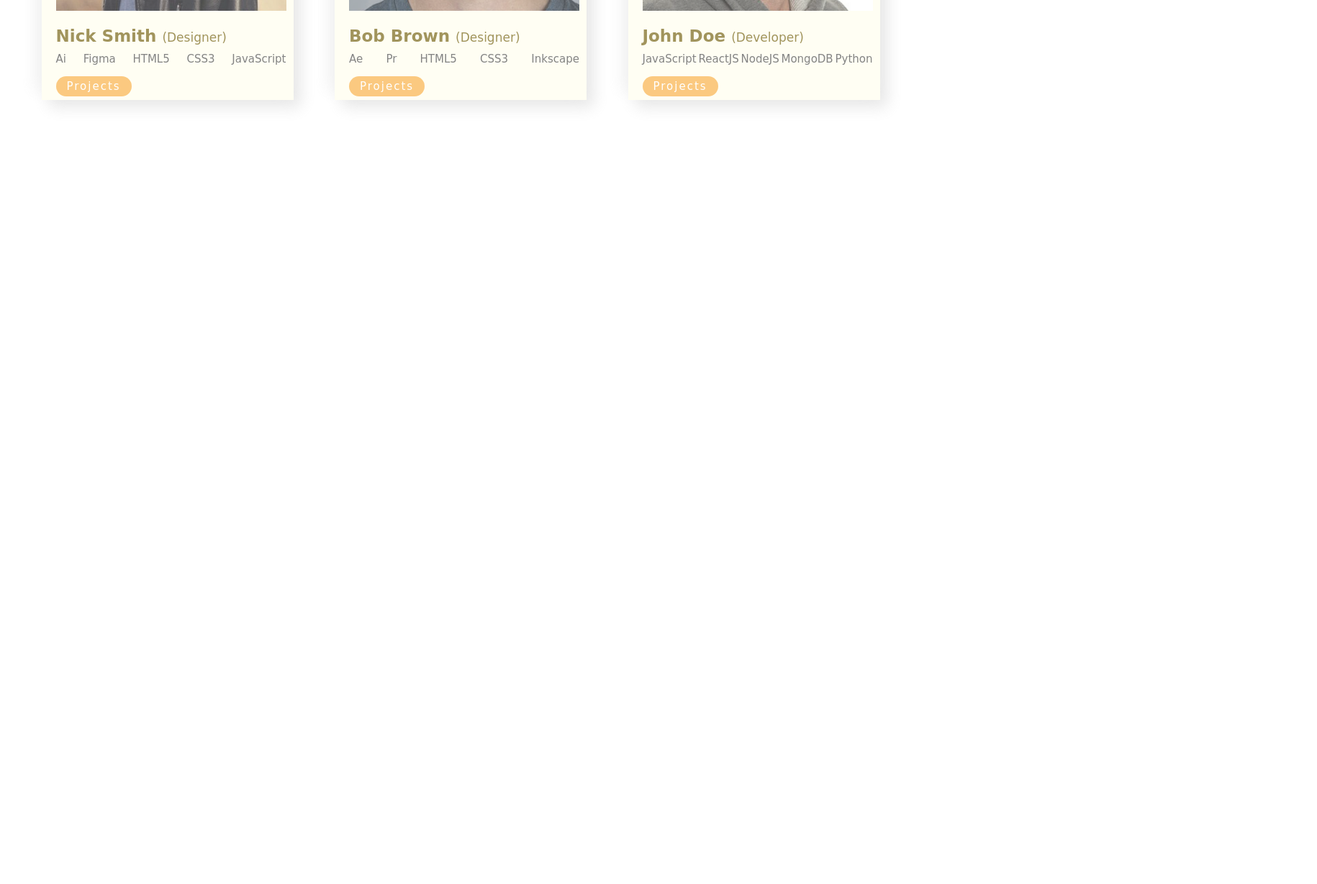
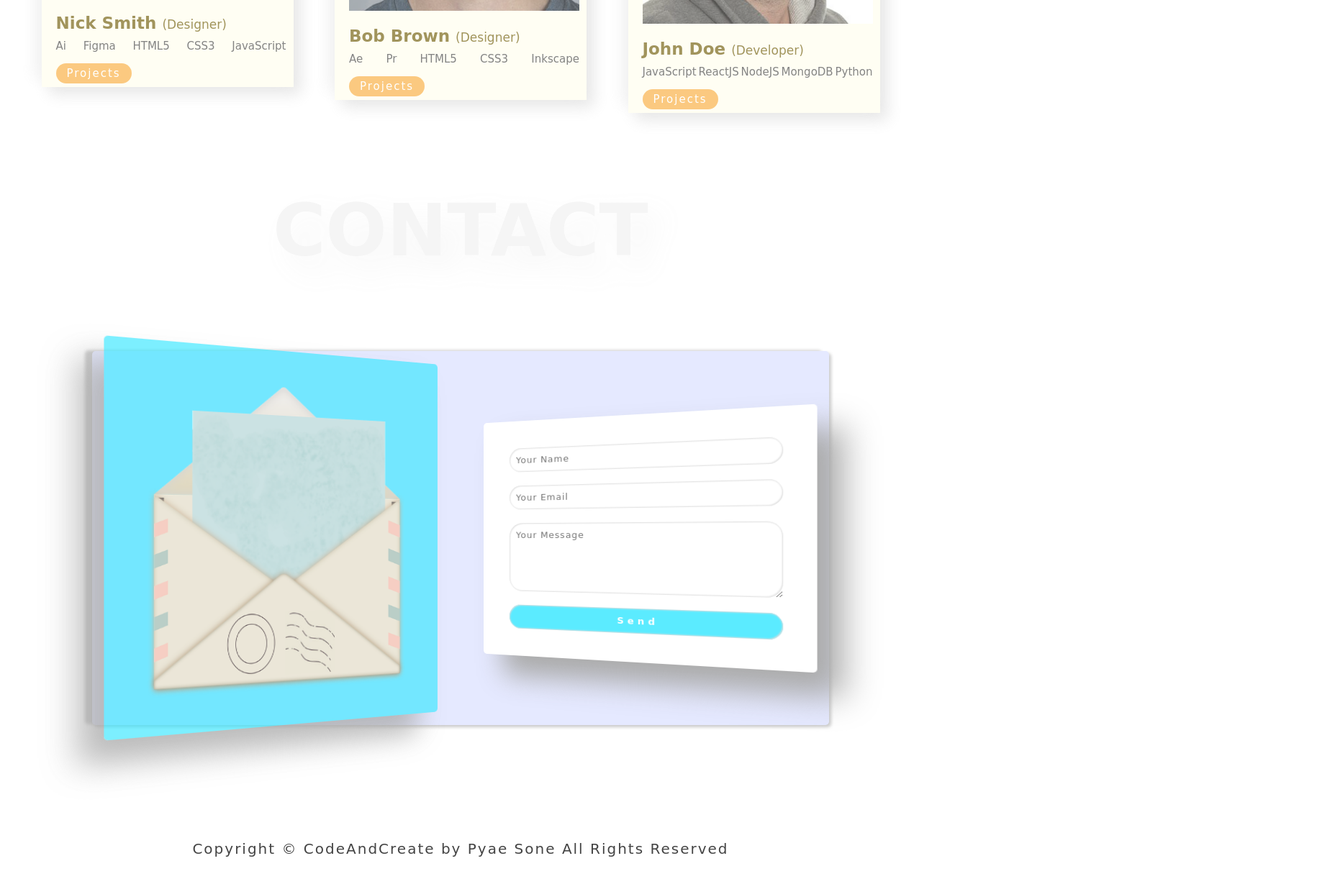
Before and after one commit to pyaesonepsn/Creative-Design, a plain HTML site: page index.html in a window 1280 px wide. Shown: the part 2193-3422 px from the top of the page at 72% size, 1830 px wide, since content can reach past the window. Before the commit the page ends 2400 px from the top, so only its background shows below. Drawn offline with Linux system fonts and the light colour scheme; a web font is replaced by a local one.

Commit message:
section 4 added

```diff
--- a/index.html
+++ b/index.html
@@ -154,6 +154,23 @@
             </div>
         </section>
 <!--        End of Section 3-->
+<!--        Section 4-->
+        <section class="section-4">
+            <h1 class="section-heading">Contact</h1>
+            <div class="form-container">
+                <img src="images/form-img.png" class="form-img">
+                <form class="contact-form">
+                    <input type="text" placeholder="Your Name">
+                    <input type="email" placeholder="Your Email">
+                    <textarea placeholder="Your Message"></textarea>
+                    <input type="submit" value="Send">
+                </form>
+            </div>
+            <p class="copyright">
+                Copyright &copy; CodeAndCreate by Pyae Sone All Rights Reserved
+            </p>
+        </section>
+<!--        End of Section 4-->
     </div>
     <script src="script.js"></script>
 </body>
--- a/style.css
+++ b/style.css
@@ -16,7 +16,8 @@ html{
     font-size: 62.5%;
 }
 
-body{
+.container{
+    width: 100%;
     overflow-x: hidden;
 }
 
@@ -227,18 +228,18 @@ body{
     box-shadow: 1rem 1rem 2rem #ddd, -1rem -1rem 2rem #eee;
     position: relative;
     opacity: .7;
-    transform: opacity .5s;
+    transition: opacity 0.5s;
 }
 
 .team-member:hover{
     opacity: 1;
 }
 
-.team-member::first-child{
+.team-member:first-child{
     align-self: flex-start;
 }
 
-.team-member::last-child{
+.team-member:last-child{
     align-self: flex-end;
 }
 
@@ -342,3 +343,98 @@ body{
     text-indent: 2rem;
 }
 /*End of Section 3*/
+
+/*Section 4*/
+.section-4{
+    width: 100%;
+    height: 130vh;
+    display: flex;
+    flex-direction: column;
+    justify-content: space-around;
+    align-items: center;
+}
+
+.form-container{
+    width: 80%;
+    height: 50%;
+    background-color: #e5e9ff;
+    display: flex;
+    align-items: center;
+    justify-content: space-evenly;
+    box-shadow: .3rem .3rem .4rem #ccc, -1rem -.1rem .4rem #ccc;
+    border-radius: .5rem;
+    perspective: 100rem;
+}
+
+.form-img{
+    width: 45rem;
+    height: 100%;
+    background-color: rgba(50,231,255,0.8);
+    padding: 5rem;
+    opacity: .8;
+    box-shadow: -3rem 3rem 4rem #aaa;
+    border-radius: .5rem;
+    transform: rotateY(20deg);
+    transition: all .5s;
+}
+
+.form-img:hover{
+    transform: translateY(-2rem) rotateY(20deg);
+    box-shadow: -5rem 5rem 7rem #aaa;
+}
+
+.contact-form{
+    width: 45rem;
+    background-color: #fff;
+    display: flex;
+    flex-direction: column;
+    padding: 3rem;
+    border-radius: .5rem;
+    box-shadow: 3rem 3rem 4rem #aaa;
+    transform: rotateY(-20deg);
+    transition: all .5s;
+}
+
+.contact-form:hover{
+    transform: translateY(-2rem) rotateY(-20deg);
+    box-shadow: 5rem 5rem 7rem #aaa;
+}
+
+.contact-form input,
+.contact-form textarea{
+    margin: 1rem;
+    padding: 1rem;
+    font-size: 1.3rem;
+    letter-spacing: .1rem;
+    border: none;
+    border-radius: 2rem;
+    box-shadow: inset .1rem .1rem .2rem #ddd,inset -.1rem -.1rem .2rem #ddd;
+}
+
+.contact-form textarea{
+    max-height: 15rem;
+    min-height: 10rem;
+    max-width: 100%;
+    min-width: 70%;
+}
+
+.contact-form input[type="submit"]{
+    background-color: rgba(50,231,255,0.8);
+    color: #fff;
+    font-weight: bolder;
+    letter-spacing: .5rem;
+    cursor: pointer;
+    transition: background-color .5s;
+}
+
+.contact-form input[type="submit"]:hover{
+    background-color: #32ecff;
+}
+
+.copyright{
+    font-size: 2rem;
+    letter-spacing: .2rem;
+    color: #444;
+    margin-top: 5rem;
+}
+/*End of Section 4 */
```
